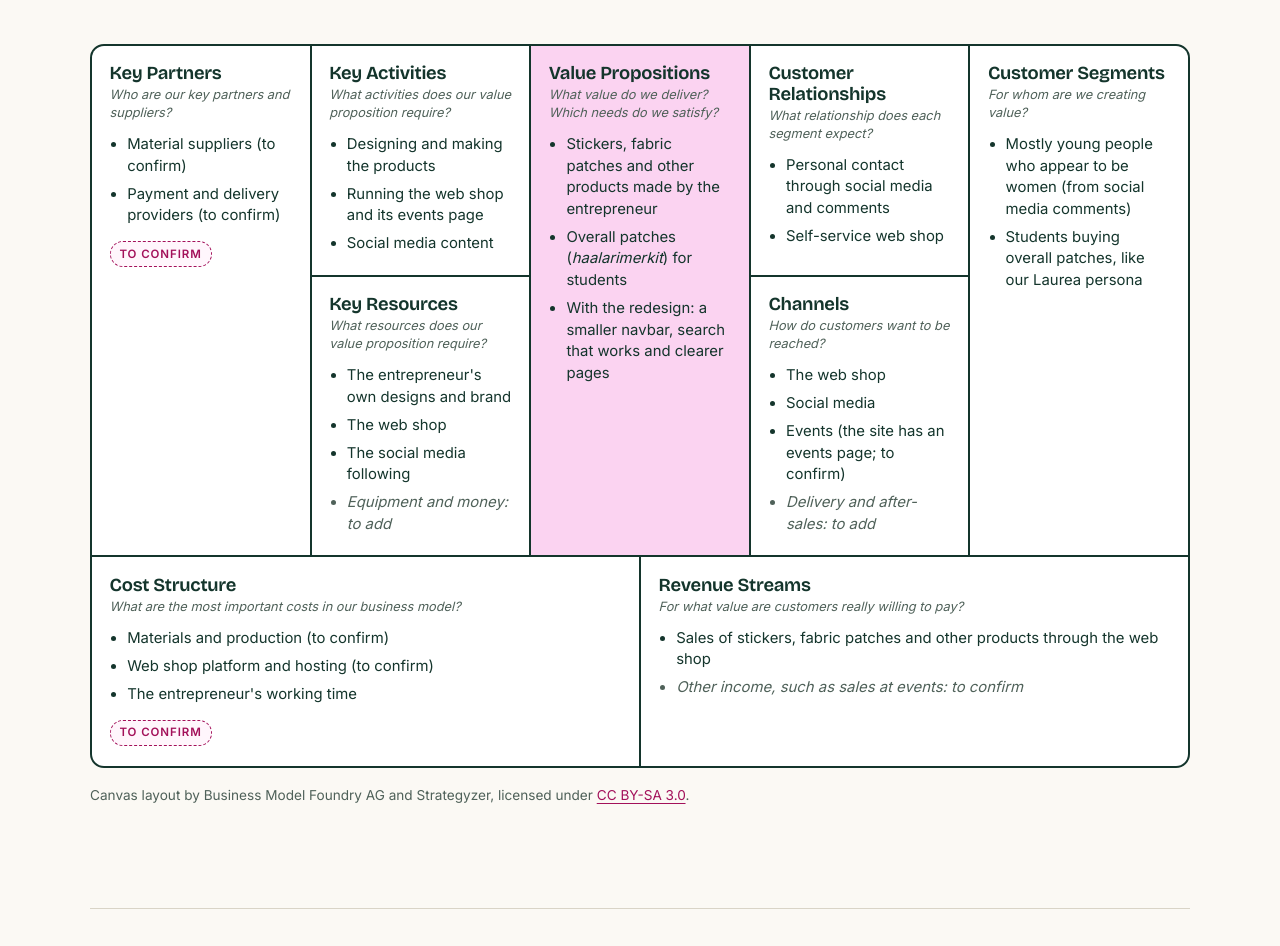
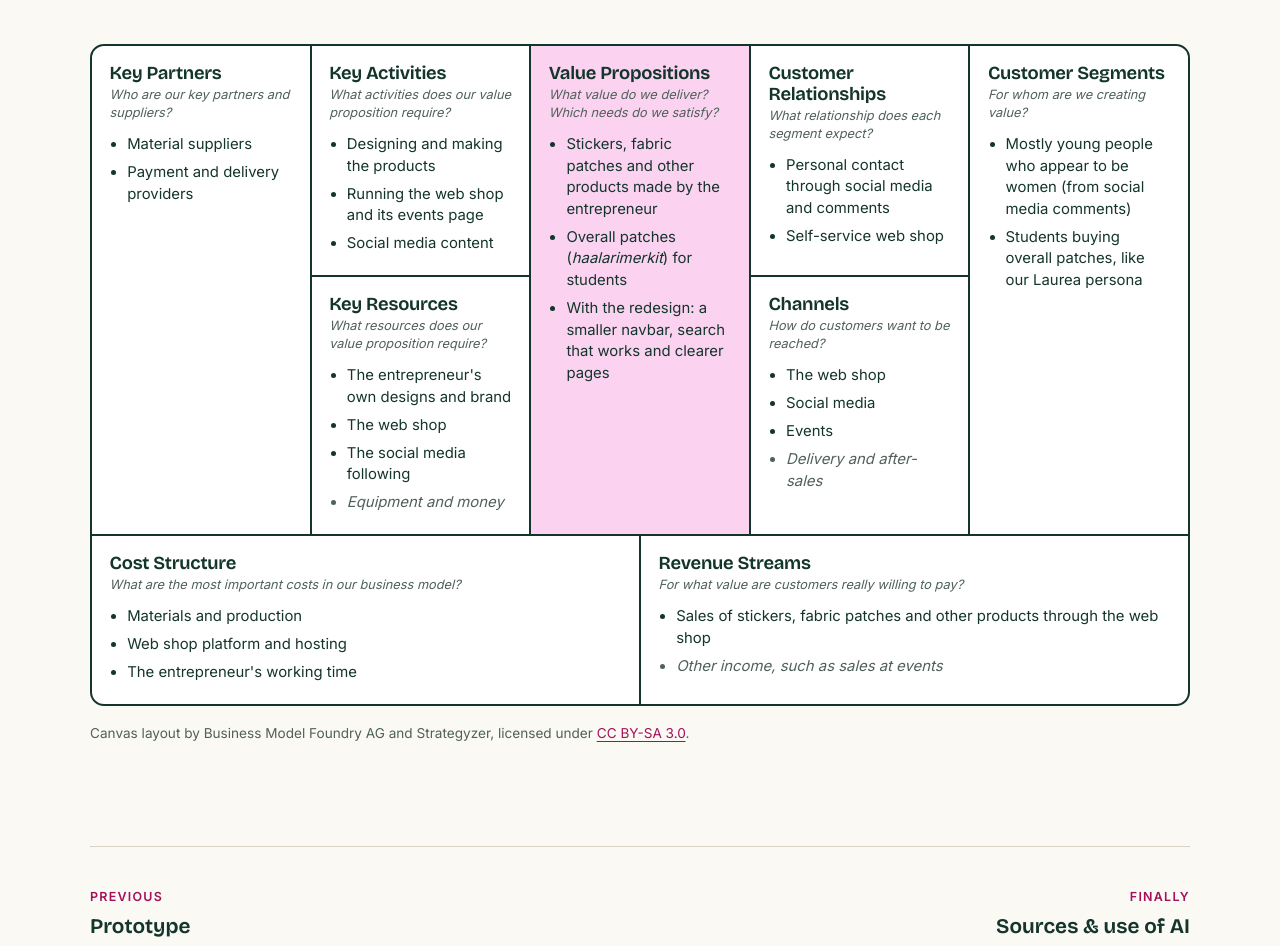
Before and after one commit to RasmusDB/FourStars-SDP, a plain HTML site: page business-model.html in a window 1280 px wide. Shown: the part 480-1426 px from the top of the page. Drawn offline with nearby package versions, Linux system fonts and the light colour scheme.

Commit message:
poistettu to add ja to confirm business model sivulta

```diff
--- a/business-model.html
+++ b/business-model.html
@@ -88,8 +88,8 @@
             <ul>
               <li>The web shop</li>
               <li>Social media</li>
-              <li>Events (the site has an events page; to confirm)</li>
-              <li class="todo-li">Delivery and after-sales: to add</li>
+              <li>Events</li>
+              <li class="todo-li">Delivery and after-sales</li>
             </ul>
           </section>
 
@@ -97,10 +97,9 @@
             <h3 id="bmc-kp">Key Partners</h3>
             <p class="prompt">Who are our key partners and suppliers?</p>
             <ul>
-              <li>Material suppliers (to confirm)</li>
-              <li>Payment and delivery providers (to confirm)</li>
+              <li>Material suppliers </li>
+              <li>Payment and delivery providers </li>
             </ul>
-            <span class="tag tag--draft">To confirm</span>
           </section>
 
           <section class="bmc-block b-ka" aria-labelledby="bmc-ka">
@@ -120,7 +119,7 @@
               <li>The entrepreneur's own designs and brand</li>
               <li>The web shop</li>
               <li>The social media following</li>
-              <li class="todo-li">Equipment and money: to add</li>
+              <li class="todo-li">Equipment and money</li>
             </ul>
           </section>
 
@@ -128,11 +127,10 @@
             <h3 id="bmc-cost">Cost Structure</h3>
             <p class="prompt">What are the most important costs in our business model?</p>
             <ul>
-              <li>Materials and production (to confirm)</li>
-              <li>Web shop platform and hosting (to confirm)</li>
+              <li>Materials and production </li>
+              <li>Web shop platform and hosting </li>
               <li>The entrepreneur's working time</li>
             </ul>
-            <span class="tag tag--draft">To confirm</span>
           </section>
 
           <section class="bmc-block b-rev" aria-labelledby="bmc-rev">
@@ -140,7 +138,7 @@
             <p class="prompt">For what value are customers really willing to pay?</p>
             <ul>
               <li>Sales of stickers, fabric patches and other products through the web shop</li>
-              <li class="todo-li">Other income, such as sales at events: to confirm</li>
+              <li class="todo-li">Other income, such as sales at events</li>
             </ul>
           </section>
 
```
